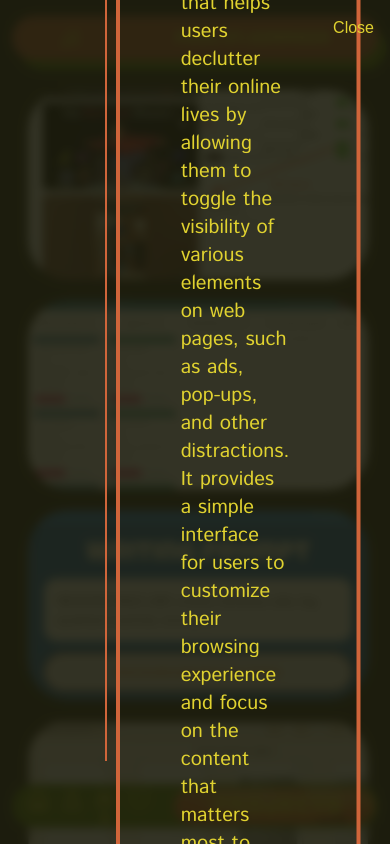
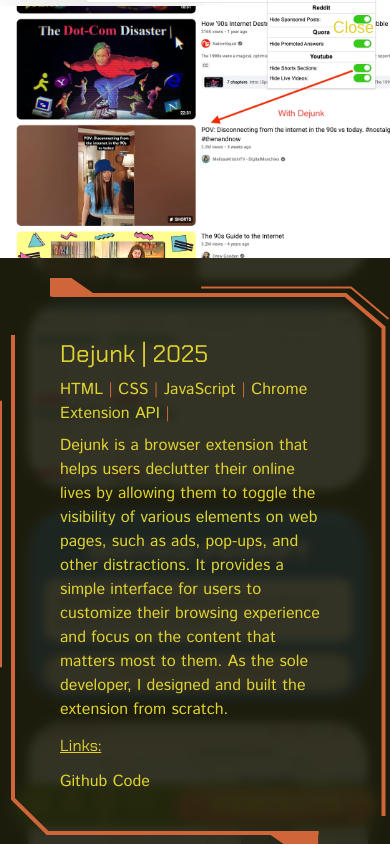
Before and after one commit to paulstgermain/portfolio, a Next.js app: page /projects in a window 390 px wide. Both pictures are taken after a click on the element 198 px from the left and 185 px from the top of the page. Shown: the top 844 px of the page. Built offline with nearby package versions, Linux system fonts and the light colour scheme.

Commit message:
screen size responsiveness implemented

```diff
--- a/src/components/ProjectModal.tsx
+++ b/src/components/ProjectModal.tsx
@@ -1,10 +1,19 @@
 import { ProjectModalProps } from "@/app/types";
 
 export default function ProjectModal({  activeProject, setActiveProject }: ProjectModalProps) {
-  const { imageSrc, imageAlt, title, shortBlurb, description } = activeProject || {};
+  const { imageSrc, imageAlt, title, links, description, year, techStack } = activeProject || {};
   return (
     activeProject && (
-      <div className="absolute top-0 left-0 w-full h-full z-10 projects-modal-bg text-primary">
+      <div className="
+        absolute
+        top-0
+        left-0
+        w-full
+        h-full
+        z-10
+        projects-modal-bg
+        text-primary
+      ">
         <button className="
           absolute
           top-4
@@ -18,41 +27,109 @@
         </button>
         <div className="
           flex
-          flex-row
+          flex-col
+          lg:flex-row
+          xl:flex-row
           items-center
           justify-center
-          h-screen
+          h-full
         ">
           <div className="
             flex-1/2
-            h-auto
-            px-15
+            flex
+            items-center
+            justify-center
+            xs:h-4/12
+            sm:h-4/12
+            md:h-5/12
+            lg:h-11/12
+            xl:h-11/12
+            xs:pt-5
+            sm:pt-5
+            md:pt-5
+            xs:px-10
+            sm:px-30
+            md:px-50
+            lg:px-10
+            xl:px-10
+            max-h-full
           ">
             <img src={imageSrc} alt={imageAlt} />
           </div>
           <div className="
             flex-1/2
-            h-auto
+            flex
+            items-center
+            justify-center
+            py-5
+            xs:h-8/12
+            sm:h-8/12
+            md:h-7/12
+            lg:h-11/12
+            xl:h-11/12
           ">
-            <div className={`text-primary font-istok-web mr-10 scrollbar-styles scrollbar-projects overflow-y-auto ${activeProject ? "projects-content-frame" : ""}`}>
+            <div className={`
+              text-primary
+              font-istok-web
+              xs:mx-5
+              sm:mx-5
+              md:mx-5
+              lg:mr-10
+              xl:mr-10
+              scrollbar-styles
+              scrollbar-projects
+              overflow-y-auto
+              ${activeProject ? "projects-content-frame" : ""}
+              max-h-full
+            `}>
               {/* Projects content goes here, shown to user when they click on a project image */}
               {activeProject &&
               <>
-                <div className="text-2xl mx-2">
-                  <p className=" mb-2 px-2 w-fit">{activeProject.title} | {activeProject.year}</p>
-                  <p className=" text-xl mb-2 px-2">{activeProject.techStack.map((tech, i) => <span key={tech + i}>{tech} <span className="text-projectsnav">| </span></span>)}</p>
+                <div className="
+                  text-2xl
+                ">
+                  <h3 className="
+                    font-chakra-petch
+                    xs:text-xl
+                    sm:text-2xl
+                    md:text-3xl
+                    lg:text-3xl
+                    xl:text-4xl
+                    mb-2
+                    w-fit
+                  ">{title} | {year}</h3>
                 </div>
-                <div className="flex flex-col  mx-2 px-2">
-                  <p className="text-xl">{activeProject.description}</p>
-                  {(activeProject.links.website || activeProject.links.github.length > 0) &&
+                <div className="
+                  flex
+                  flex-col
+                  xs:text-[16px]
+                  sm:text-lg
+                  md:text-lg
+                  lg:text-lg
+                  xl:text-xl
+                  ">
+                  <p className="
+                    mb-2
+                  ">{techStack?.map((tech, i) => <span key={tech + i}>{tech} <span className="text-projectsnav">| </span></span>)}</p>
+                  <p>{description}</p>
+                  {(links && (links.website || links.github.length > 0)) &&
                   <>
-                  <p className="text-xl underline mt-3">Links:</p>
+                  <p className="
+                    font-chakra-petch
+                    xs:text-xl
+                    sm:text-xl
+                    md:text-2xl
+                    lg:text-2xl
+                    xl:text-3xl
+                    underline
+                    mt-3
+                  ">Links:</p>
                     <ul className="mt-3">
-                      {activeProject.links.website &&
-                        <li key={activeProject.links.website}>Website: <a href={activeProject.links.website} target="_blank" className="hover:underline cursor-pointer">{activeProject.links.website}</a></li>
+                      {links?.website &&
+                        <li key={links?.website}>Website: <a href={links?.website} target="_blank" className="hover:underline cursor-pointer">{links?.website}</a></li>
                       }
-                      {activeProject.links.github.length > 0 &&
-                        activeProject.links.github.map(url => <li key={url.link}><a href={url.link} target="_blank" className="hover:underline cursor-pointer">{url.text}</a></li>)
+                      {links && links?.github.length > 0 &&
+                        links?.github.map(url => <li key={url.link}><a href={url.link} target="_blank" className="hover:underline cursor-pointer">{url.text}</a></li>)
                       }
                     </ul>
                   </>
@@ -61,13 +138,20 @@
               </>
               }
               {!activeProject &&
-              <div className="text-2xl mt-10 mx-2">
-                <p className="mb-2 px-2 w-fit">Select a project to view its details</p>
+              <div className="
+                text-2xl
+                mt-10
+                mx-2
+              ">
+                <p className="
+                  mb-2
+                  px-2
+                  w-fit
+                ">Select a project to view its details</p>
               </div>
               }
             </div>
           </div>
-
         </div>
       </div>
     )
```
